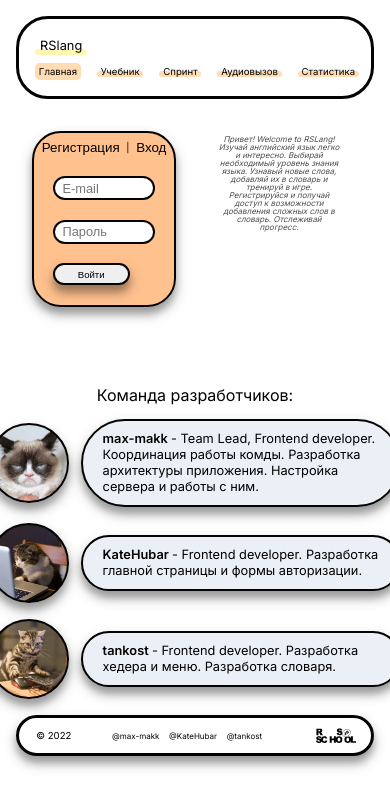
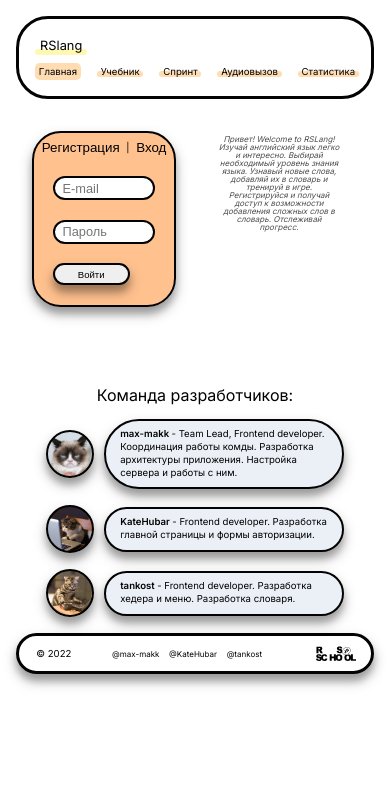
Before and after one commit to max-makk/rslang, a React (Create React App) app: page / in a window 390 px wide. Shown: the top 808 px of the page. Built offline with nearby package versions, Linux system fonts and the light colour scheme; no server answers.

Commit message:
feat: add team adaptive

```diff
--- a/src/components/Description/Description.module.css
+++ b/src/components/Description/Description.module.css
@@ -9,6 +9,12 @@
   padding-left: 5em;
 }
 
+@media (max-width: 768px){
+  .description{
+    font-size: 0.75rem;
+  }
+}
+
 @media (max-width: 558px){
   .description{
     font-size: 0.5rem;
--- a/src/components/Form/Form.module.css
+++ b/src/components/Form/Form.module.css
@@ -1,9 +1,3 @@
-/* .login_form_user,
-.login_form_btn {
-
-  align-items: center;
-} */
-
 .login_form{
   width: 30em;
   padding: 0.5em;
--- a/src/components/Form/Form.tsx
+++ b/src/components/Form/Form.tsx
@@ -125,10 +125,10 @@ const Login = () => {
         userService.setUser(user);
 
         dispatch(loginUser(user));
-        // notify(`${user.name} logged in!`)
+        alert(`${user.name}, вы вошли в приложение!`)
       })
       .catch(() => {
-        // notify('wrong username/password', 'alert')
+         alert('Неверное имя и/или пароль')
       });
   };
 
@@ -186,6 +186,7 @@ const Registration = ({ displayLogin }: showLogin) => {
         password: password,
       })
       .then(() => displayLogin(false))
+      .then(() => alert('Регистрация прошла успешно! Войдите в приложение.'))
       .catch((err) => console.log(err));
     // onLogin(username, password)
   };
--- a/src/components/Team/Team.module.css
+++ b/src/components/Team/Team.module.css
@@ -42,7 +42,7 @@
  }
 
  .team_text{
-   width: 25em;
+   max-width: 25em;
    box-shadow: 0 7px 14px rgba(0,0,0,0.25), 0 7px 7px rgba(0,0,0,0.22);
    border: var(--black) solid 2px;
    border-radius: 5em;
@@ -57,3 +57,21 @@ text-decoration: none;
 color: var(--black);
 font-weight: 600;
  }
+
+ @media (max-width: 558px){
+  .team_ava {
+    width: 3em;
+    height: 3em;
+  }
+
+  .team_ava a{
+    width: 3em;
+    height: 3em;
+  }
+
+  .team_text{
+   /*  width: 20em; */
+    font-size: 0.6rem;
+   line-height: 0.8rem;
+  }
+}
```
